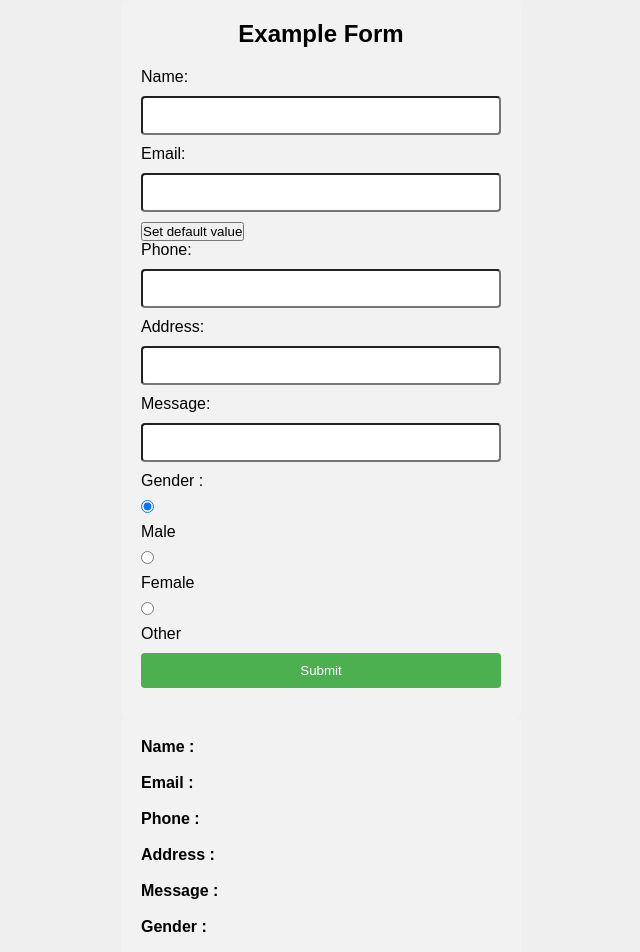
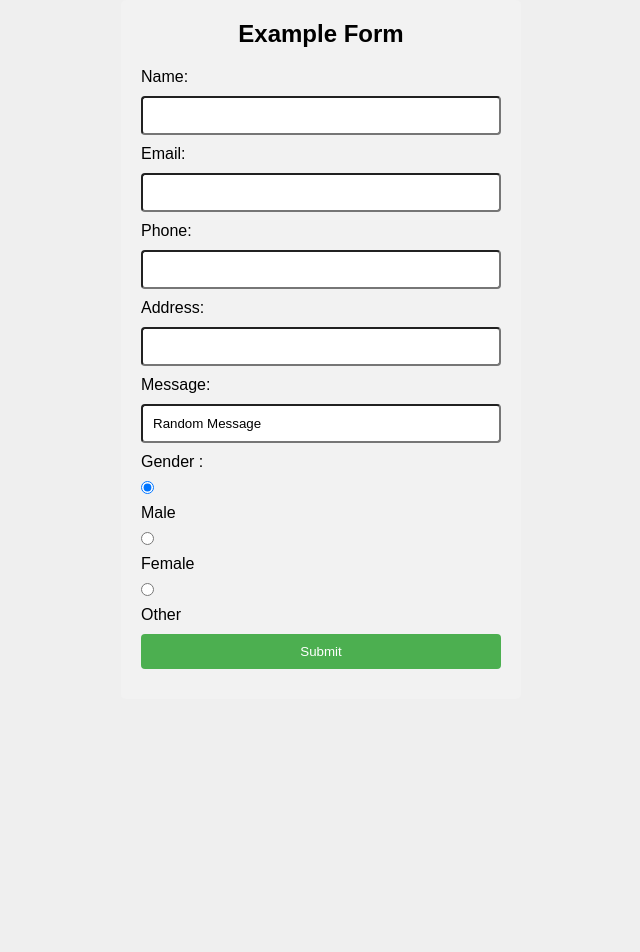
Before and after one commit to ShiyamS/Angular-13, an Angular app: page /Home in a window 1280 px wide. Shown: the top 952 px of the page, without its empty margins (319-959 px from the left). After the commit the page ends 800 px from the top, so only its background shows below. Built offline with nearby package versions, Linux system fonts and the light colour scheme.

Commit message:
Reactive Form - Form Group creation

```diff
--- a/src/app/app.component.html
+++ b/src/app/app.component.html
@@ -73,51 +73,56 @@
 
 <div class="form-container">
   <h2>Example Form</h2>
-  <form (ngSubmit)="onSubmit()" #myForm="ngForm">
-    <div ngModelGroup="personalDetails" #personalDetails="ngModelGroup">
+  <form (ngSubmit)="onSubmit()" [formGroup]="reactiveForm">
+    <div formGroupName="personalDetails">
       <label for="name">Name:</label>
-      <input type="text" id="name" name="name" required ngModel #fname="ngModel">
+      <input type="text" id="name" formControlName="name">
       <!-- <div>
         <small *ngIf="fname.invalid && fname.touched">Firstname is a required field</small>
       </div> -->
 
       <label for="email">Email:</label>
-      <input type="text" id="email" name="email" required ngModel #lname="ngModel">
+      <input type="text" id="email" formControlName="email">
+      <div>
+        <small
+          *ngIf="!reactiveForm.get('personalDetails.email')?.valid && reactiveForm.get('personalDetails.email')?.touched ">Lastname
+          is a required field</small>
+      </div>
       <!-- <div>
         <small *ngIf="lname.invalid && lname.touched">Lastname is a required field</small>
       </div> -->
 
-      <div>
+      <!-- <div>
         <small *ngIf="personalDetails.invalid && personalDetails.touched">Some of the field value are not
           updated.</small>
-      </div>
+      </div> -->
 
-      <button (click)="setDefaultValue()">Set default value</button>
+      <!-- <button (click)="setDefaultValue()">Set default value</button> -->
 
     </div>
     <label for="phone">Phone:</label>
-    <input type="text" id="phone" name="phone" required ngModel>
+    <input type="text" id="phone" formControlName="phone">
 
     <label for="address">Address:</label>
-    <input type="text" id="address" name="address" required ngModel>
+    <input type="text" id="address" formControlName="address">
 
     <label for="message">Message:</label>
-    <input type="text" id="message" name="message" ngModel>
+    <input type="text" id="message" formControlName="message">
 
     <label for="html">Gender : </label>
     <span *ngFor="let gen of gender">
-      <input type="radio" id="{{gen.id}}" name="gender" value="{{gen.value}}" [ngModel]="defaultGender">
+      <input type="radio" id="{{gen.id}}" formControlName="gen" value="{{gen.value}}">
       <label for="gender">{{gen.value}}</label>
     </span>
-    <input type="submit" value="Submit" [disabled]="!myForm.valid">
+    <input type="submit" value="Submit" [disabled]="!reactiveForm.valid">
   </form>
 </div>
 
-<div class="form-container">
+<!-- <div class="form-container">
   <p><b>Name : </b>{{name}}</p><br>
   <p><b>Email : </b>{{email}}</p><br>
   <p><b>Phone : </b>{{phone}}</p><br>
   <p><b>Address : </b>{{address}}</p><br>
   <p><b>Message : </b>{{message}}</p><br>
   <p><b>Gender : </b>{{gen}}</p>
-</div><b> </b>
+</div><b> </b> -->
--- a/src/app/app.component.ts
+++ b/src/app/app.component.ts
@@ -3,7 +3,7 @@ import { ActivatedRoute, Event, NavigationCancel, NavigationEnd, NavigationError
 import { AuthService } from './services/auth.service';
 import { StudentsService } from './services/students.service';
 import { Student } from './student';
-import { NgForm } from '@angular/forms';
+import { FormControl, FormGroup, NgForm, Validators } from '@angular/forms';
 import { NgFor } from '@angular/common';
 
 @Component({
@@ -139,31 +139,29 @@ export class AppComponent implements OnInit {
   // }
   // Template Form
 
-  ngOnInit() { }
+  // defaultGender = 'Male'
+  // @ViewChild('myForm') form!: NgForm;
+  // name!: string;
+  // email!: string;
+  // phone!: number;
+  // address!: string;
+  // message!: string;
+  // gen!: string;
 
-  defaultGender = 'Male'
-  @ViewChild('myForm') form!: NgForm;
-  name!: string;
-  email!: string;
-  phone!: number;
-  address!: string;
-  message!: string;
-  gen!: string;
+  // onSubmit() {
+  //   console.log(this.form)
 
-  onSubmit() {
-    console.log(this.form)
-
-    this.name = this.form.value.personalDetails.name;
-    this.email = this.form.value.personalDetails.email;
-    this.phone = this.form.value.phone;
-    this.address = this.form.value.address;
-    this.message = this.form.value.message;
-    this.gen = this.form.value.gender;
+  //   this.name = this.form.value.personalDetails.name;
+  //   this.email = this.form.value.personalDetails.email;
+  //   this.phone = this.form.value.phone;
+  //   this.address = this.form.value.address;
+  //   this.message = this.form.value.message;
+  //   this.gen = this.form.value.gender;
 
 
-    this.form.reset();
+  //   this.form.reset();
 
-  }
+  // }
 
   gender: any = [
     { id: 1, value: 'Male' },
@@ -172,7 +170,7 @@ export class AppComponent implements OnInit {
   ]
 
 
-  setDefaultValue() {
+  // setDefaultValue() {
 
   // While trying to set, it set the value in the Form -> but it ll not be visible for user
   // this.form.value.personalDetails.name = "Jyothi"
@@ -194,11 +192,33 @@ export class AppComponent implements OnInit {
 
   //patchValue
   // It usefull to specify on the specific value
-    this.form.form.patchValue({
-      personalDetails: {
-        name: 'Jyothi',
-        email: 'jyothi31@gmail.com'
-      }
+  //   this.form.form.patchValue({
+  //     personalDetails: {
+  //       name: 'Jyothi',
+  //       email: 'jyothi31@gmail.com'
+  //     }
+  //   })
+  // }
+
+
+  //  Reactive Form
+
+  reactiveForm!: FormGroup;
+
+  ngOnInit() {
+    this.reactiveForm = new FormGroup({
+      personalDetails: new FormGroup({
+        name: new FormControl(null, Validators.required),
+        email: new FormControl(null, [Validators.required, Validators.email]),
+      }),
+      phone: new FormControl(null, [Validators.required, Validators.maxLength(10)]),
+      address: new FormControl(null),
+      message: new FormControl('Random Message'),
+      gen: new FormControl('Male'),
     })
   }
+
+  onSubmit() {
+    console.log(this.reactiveForm);
   }
+}
--- a/src/app/app.module.ts
+++ b/src/app/app.module.ts
@@ -10,7 +10,7 @@ import { CoursesComponent } from './courses/courses.component';
 import { CourseComponent } from './courses/course/course/course.component';
 import { CoursesService } from './services/courses.service';
 import { ErrorComponent } from './error/error.component';
-import { FormsModule } from '@angular/forms';
+import { FormsModule, ReactiveFormsModule } from '@angular/forms';
 import { CourseGuardService } from './services/course-guard.service';
 import { AuthService } from './services/auth.service';
 import { CanDeactiveGuardService } from './services/candeactivate-guard.service';
@@ -34,7 +34,8 @@ import { Filter } from './filter.pipe';
   imports: [
     BrowserModule,
     AppRoutingModule,
-    FormsModule
+    FormsModule,
+    ReactiveFormsModule
   ],
   providers: [CoursesService, CourseGuardService, AuthService, CanDeactiveGuardService, CourseResolverService, StudentsService],
   bootstrap: [AppComponent]
```
Lines whose indentation alone changed are shown as unchanged.
